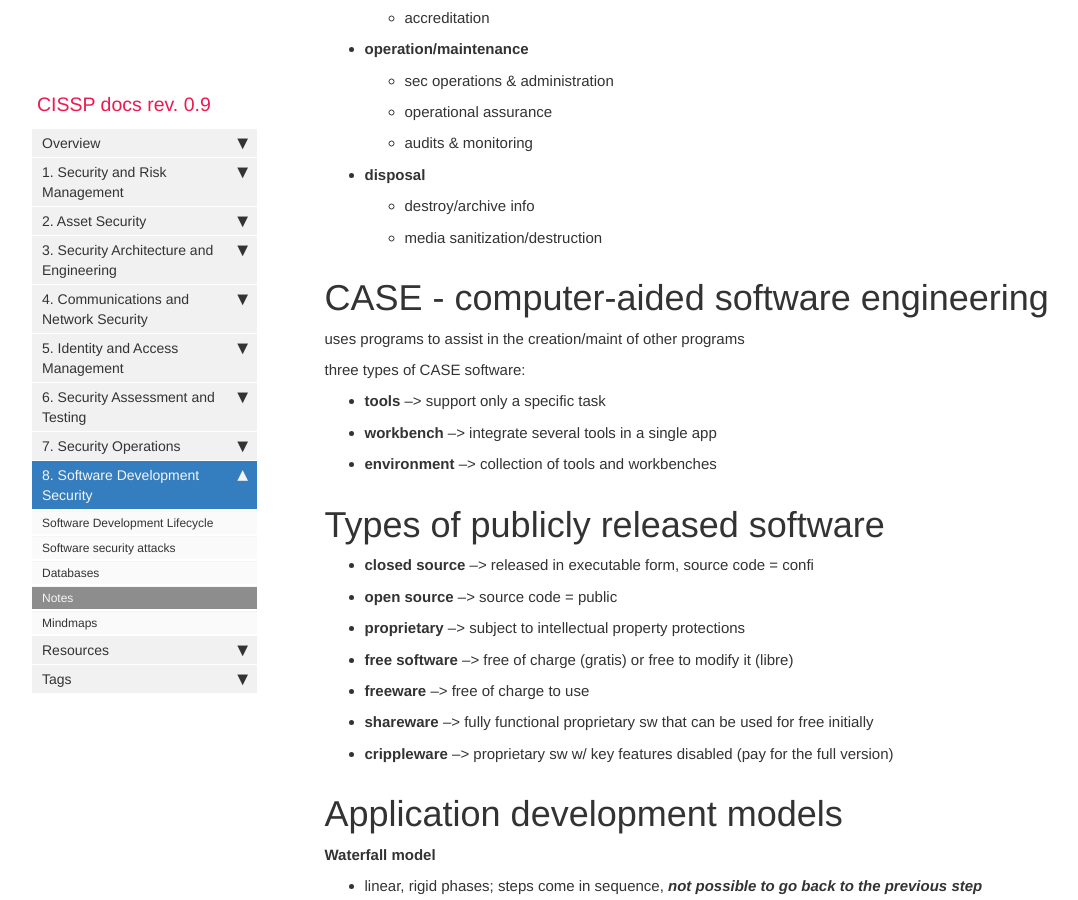
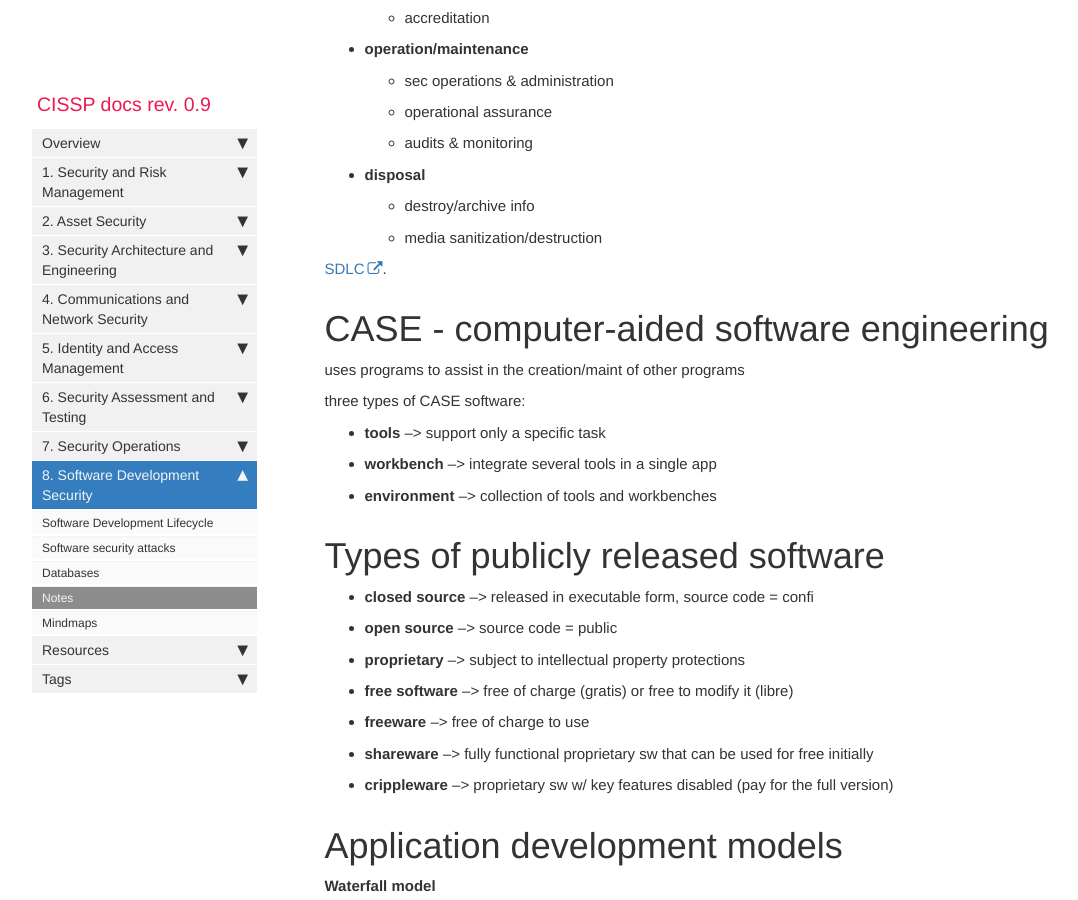
Before and after one commit to quaie/cissp, a Jekyll site: the page built from pages/mydoc/8_notes.md, in a window 1280 px wide and 900 px high, scrolled down 646 px. Shown: the whole window, without its empty margins (38-1116 px from the left). Built offline with Jekyll 4.4.1, drawn with Linux system fonts in a browser that asks for light colours; comment, search, counter and statistics services are not loaded.

Commit message:
Update 8_notes.md

```diff
--- a/pages/mydoc/8_notes.md
+++ b/pages/mydoc/8_notes.md
@@ -29,6 +29,8 @@ folder: mydoc
 - **disposal**
   - destroy/archive info
   - media sanitization/destruction
+
+[SDLC](https://www.youtube.com/watch?v=pnS1z-KyxfM){:target="_blank"}.
 
 # CASE - computer-aided software engineering
 uses programs to assist  in the creation/maint of other programs
```
